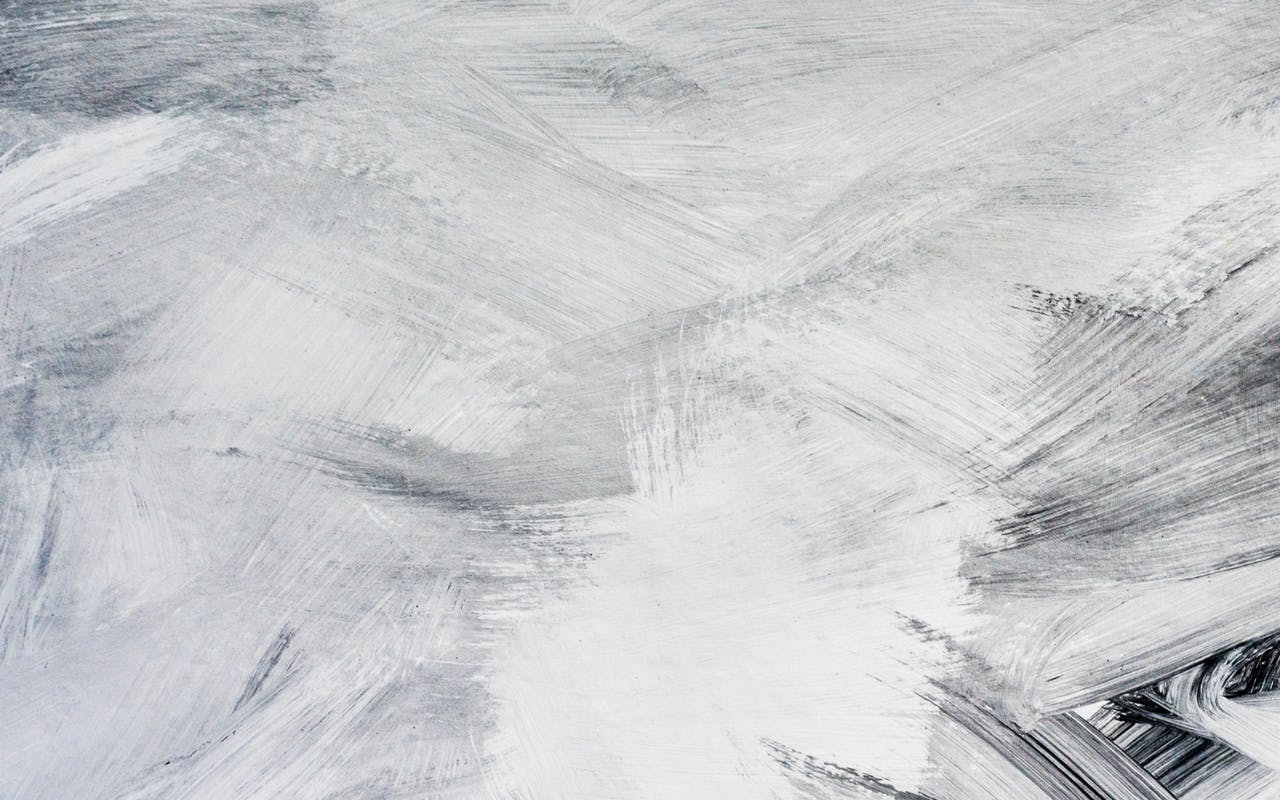
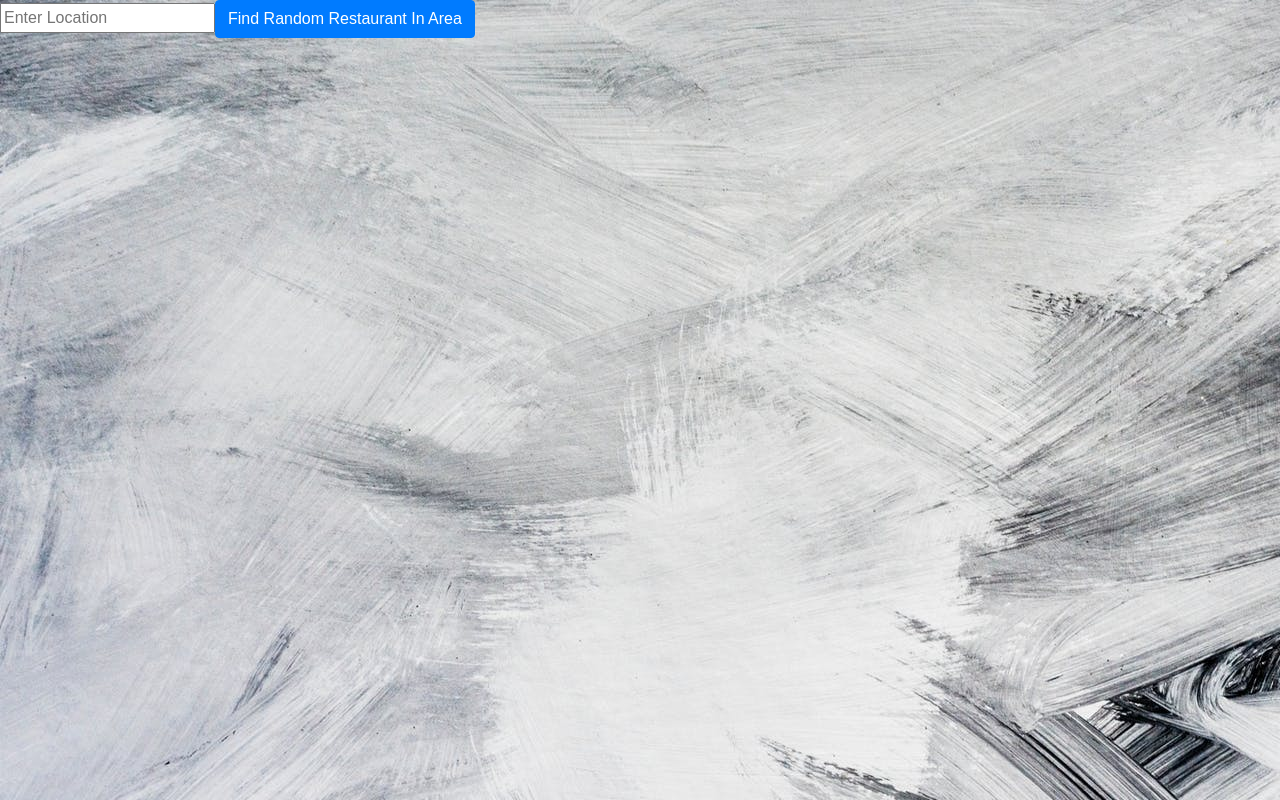
Before and after one commit to DjMikeLin/Restaurant-Picker-V2, a React (Create React App) app in the folder client/: page / in a window 1280 px wide. Built offline with nearby package versions, Linux system fonts and the light colour scheme.

Commit message:
Added input text field and submit button

```diff
--- a/client/src/components/UserView.js
+++ b/client/src/components/UserView.js
@@ -4,22 +4,16 @@ import {BrowserRouter as Router, Switch, Route, Link} from 'react-router-dom';
 import Button from 'react-bootstrap/Button';
 import styled from 'styled-components';
 
-const StyledLogOut = styled(Button)`
-    float: right;
-`;
-
 class UserView extends React.Component {
     state = {
-        showUpdate: false
+
     };
-
-    toggleShowUpdate = () => {
-        this.setState({showUpdate: !this.state.showUpdate});
-    }
 
     render(){
         return(
             <div>
+                <input type="text" name="location" placeholder="Enter Location"></input>
+                <Button>Find Random Restaurant In Area</Button>
             </div>
         )
     }
```
